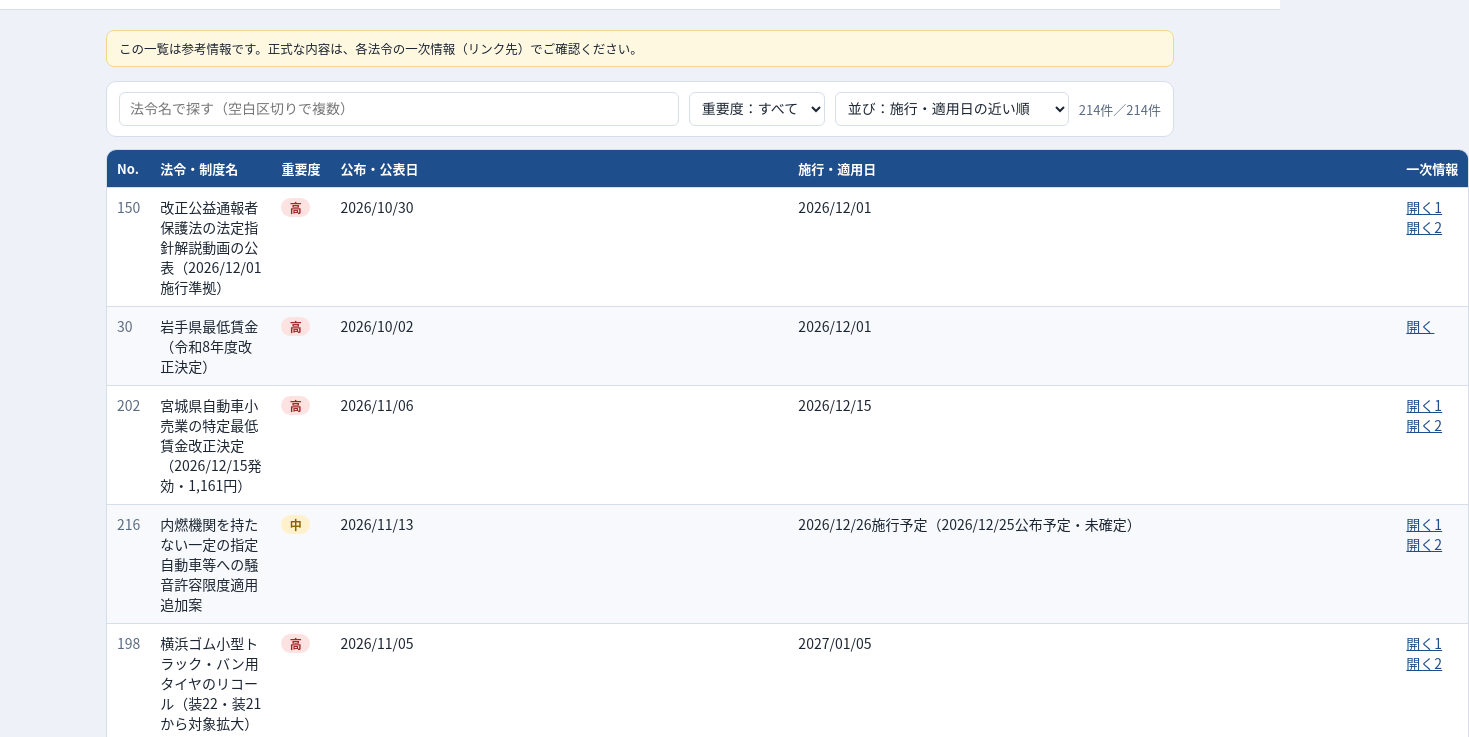
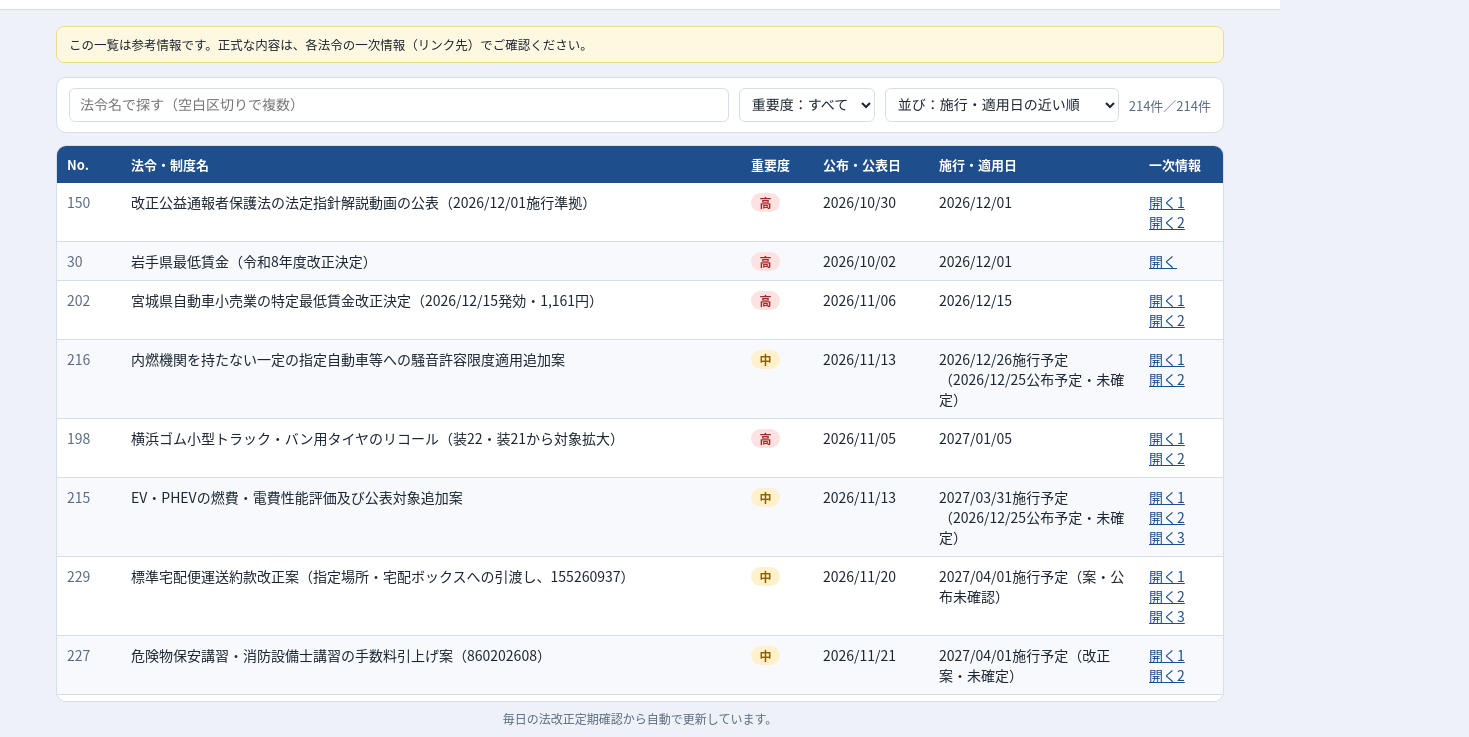
Before and after one commit to MT-HCG/themis-portal, a plain HTML site: page laws/index.html in a window 1280 px wide. Shown: the part 63-800 px from the top of the page, 1469 px wide, since content can reach past the window. Drawn offline with Linux system fonts and the light colour scheme.

Commit message:
Publish テミス from chatgpt-excel-onedrive@7b07576

```diff
--- a/laws/index.html
+++ b/laws/index.html
@@ -19,16 +19,17 @@ header { background: #fff; border-bottom: 1px solid var(--line); padding: 12px 2
 header img { width: 40px; height: 40px; }
 header h1 { margin: 0; font-size: 20px; color: var(--accent); }
 header .sub { font-size: 13px; color: var(--muted); }
-main { max-width: 1100px; margin: 20px auto; padding: 0 16px; }
+main { max-width: 1200px; margin: 20px auto; padding: 0 16px; }
 .note { background: #fff8e1; border: 1px solid #f0d98a; border-radius: 8px; padding: 8px 12px; font-size: 12.5px; margin-bottom: 14px; }
 .bar { display: flex; flex-wrap: wrap; gap: 10px; align-items: center; background: #fff; border: 1px solid var(--line);
        border-radius: 10px; padding: 10px 12px; margin-bottom: 12px; }
 .bar input { flex: 1; min-width: 200px; padding: 8px 10px; border: 1px solid var(--line); border-radius: 6px; font-size: 14px; }
 .bar select { padding: 7px 8px; border: 1px solid var(--line); border-radius: 6px; font-size: 14px; background: #fff; color: var(--text); }
 .bar .count { color: var(--muted); font-size: 13px; margin-left: auto; }
-table { width: 100%; border-collapse: separate; border-spacing: 0; background: #fff; border: 1px solid var(--line); border-radius: 10px; overflow: hidden; }
+table { width: 100%; table-layout: fixed; border-collapse: separate; border-spacing: 0; background: #fff; border: 1px solid var(--line); border-radius: 10px; overflow: hidden; }
+col.c-no { width: 64px; } col.c-imp { width: 72px; } col.c-pub { width: 116px; } col.c-eff { width: 210px; } col.c-url { width: 84px; }
 th { background: var(--accent); color: #fff; text-align: left; padding: 9px 10px; font-size: 13px; white-space: nowrap; }
-td { padding: 9px 10px; border-top: 1px solid var(--line); vertical-align: top; }
+td { padding: 9px 10px; border-top: 1px solid var(--line); vertical-align: top; overflow-wrap: anywhere; }
 tbody tr:nth-child(even) td { background: #f7f9fc; }
 .no { color: var(--muted); white-space: nowrap; }
 .date { white-space: nowrap; }
@@ -39,6 +40,20 @@ tbody tr:nth-child(even) td { background: #f7f9fc; }
 td a { color: var(--accent); margin-right: .8em; white-space: nowrap; }
 .empty { background: #fff; border: 1px solid var(--line); border-radius: 10px; padding: 24px; text-align: center; color: var(--muted); }
 footer { text-align: center; color: var(--muted); font-size: 12px; margin: 18px 0 30px; }
+/* PC: the title, the note, the search bar and the column names stay; only the rows scroll. */
+@media (min-width: 701px) {
+  html, body { height: 100%; }
+  body { display: flex; flex-direction: column; overflow: hidden; }
+  header { flex: none; }
+  main { flex: 1; min-height: 0; width: 100%; display: flex; flex-direction: column; margin: 16px auto 0; }
+  .note, .bar { flex: none; }
+  #list { flex: 1; min-height: 0; overflow: auto; background: #fff; border: 1px solid var(--line); border-radius: 10px; }
+  #list table { border: 0; border-radius: 0; overflow: visible; }
+  #list th { position: sticky; top: 0; z-index: 1; }
+  #list tbody tr:first-child td { border-top: 0; }
+  #list .empty { border: 0; }
+  footer { flex: none; margin: 8px 0 10px; }
+}
 @media (max-width: 700px) {
   header { padding: 10px 16px; }
   main { margin-top: 14px; }
@@ -130,11 +145,12 @@ function render() {
       el("td", { class: "title" }, l.title),
       el("td", { "data-k": "重要度" }, l.imp ? el("span", { class: "imp " + (IMP_CLASS[l.imp] || "") }, l.imp) : "－"),
       el("td", { class: "date", "data-k": "公布・公表日" }, l.pub || "－"),
-      el("td", { class: "date", "data-k": "施行・適用日" }, l.eff || "－"),
+      el("td", { "data-k": "施行・適用日" }, l.eff || "－"),
       links));
   }
   const head = el("tr", {}, ...["No.", "法令・制度名", "重要度", "公布・公表日", "施行・適用日", "一次情報"].map(h => el("th", {}, h)));
-  list.append(el("table", {}, el("thead", {}, head), body));
+  const cols = el("colgroup", {}, ...["c-no", "c-title", "c-imp", "c-pub", "c-eff", "c-url"].map(c => el("col", { class: c })));
+  list.append(el("table", {}, cols, el("thead", {}, head), body));
 }
 
 // Keep the Japanese input (IME) undisturbed: redraw only when the conversion is settled.
```
